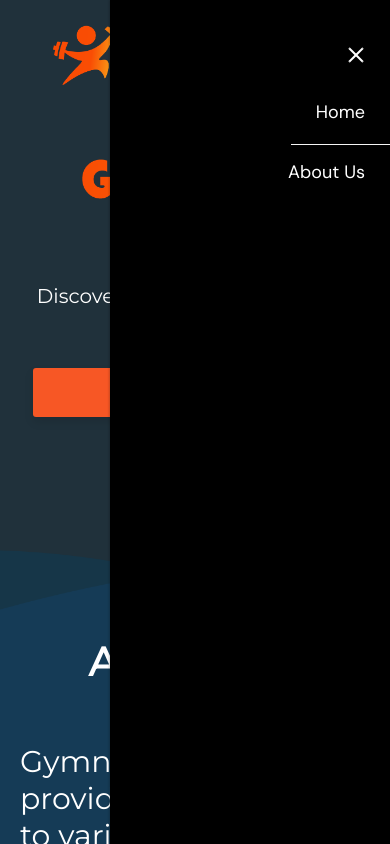
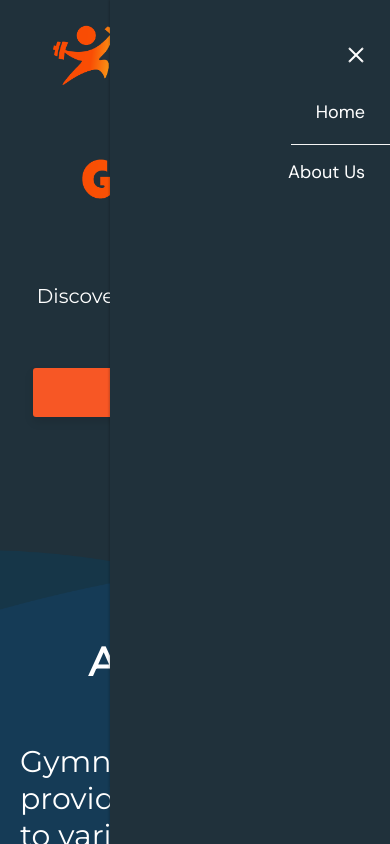
Before and after one commit to sumit2312/Gymnash, a plain HTML site: page index.html in a window 390 px wide. Both pictures are taken after a click on the label 356 px from the left and 55 px from the top of the page. Drawn offline with Linux system fonts and the light colour scheme; a web font is replaced by a local one.

```diff
--- a/styles/styles.css
+++ b/styles/styles.css
@@ -286,7 +286,7 @@
 		right: 0;
 		width: 280px;
 		height: 100%;
-		background: black;
+		background: rgb(32,49,59);
 		box-shadow: -1px 0 2px rgba(0, 0, 0, 0.2);
 	}
 
```
